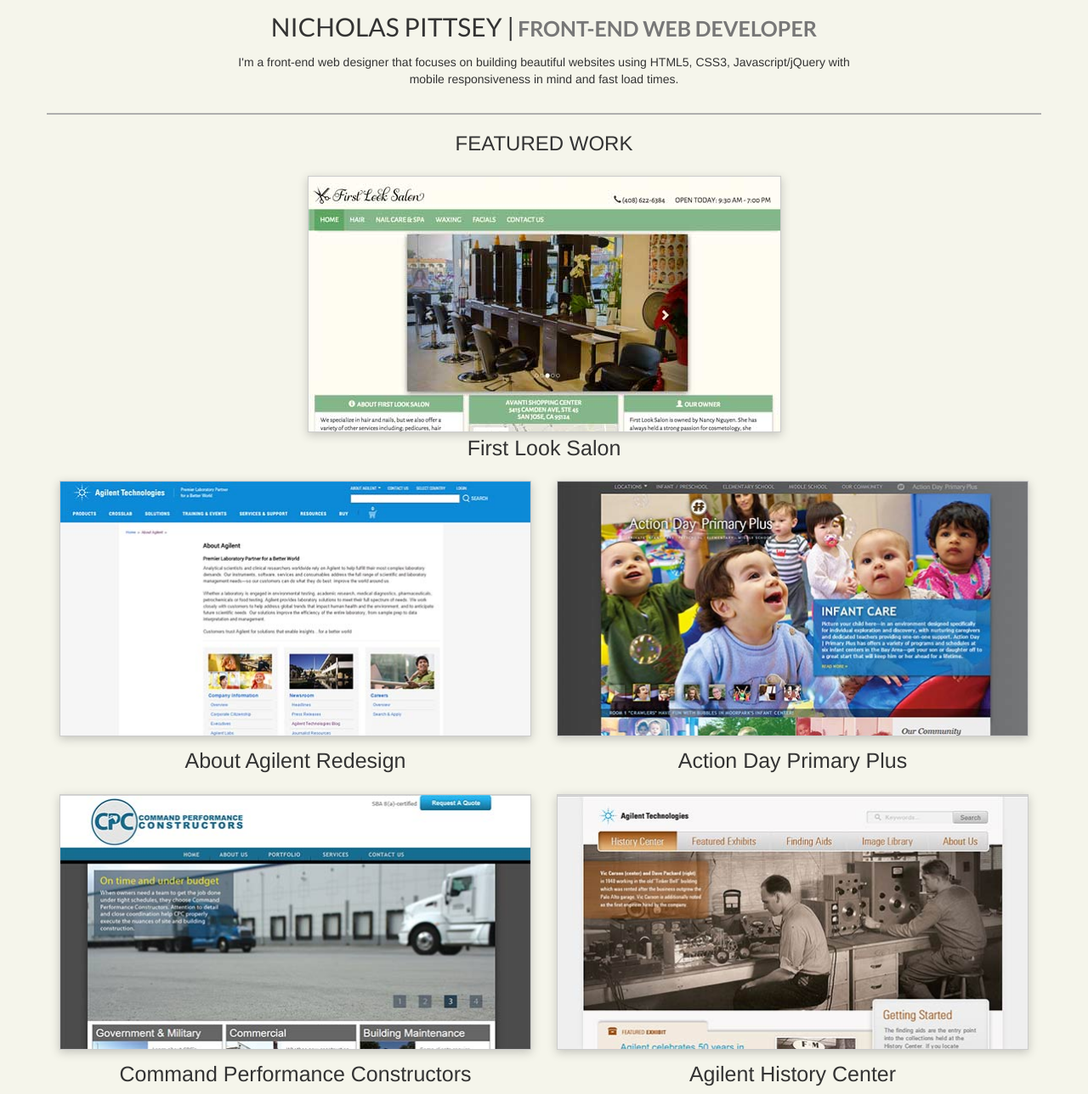
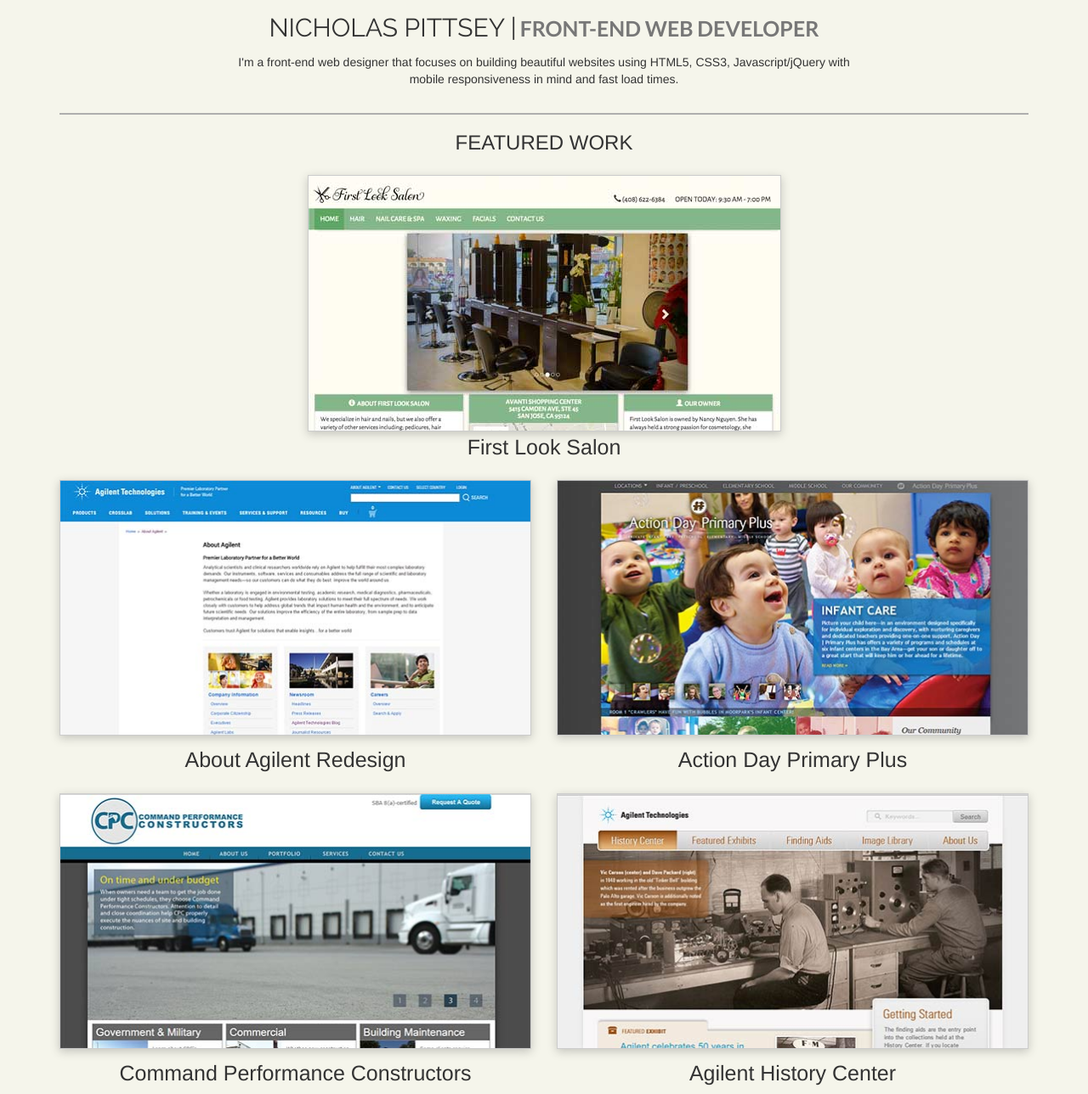
Before and after one commit to npittsey/Portfolio-Site, a plain HTML site: page index.html in a window 1280 px wide. Shown: the whole page at 85% size. Drawn offline with nearby package versions, Linux system fonts and the light colour scheme.

Commit message:
edits
fixed issues

```diff
--- a/css/style.css
+++ b/css/style.css
@@ -8,7 +8,7 @@
 }
 
 h1 {
-  font-family: 'Lato', serif !important;
+  font-family: 'Raleway', sans-serif;
   font-size: 30px !important;
   font-weight: normal;
   text-transform: uppercase;
@@ -49,7 +49,8 @@
   border-top: 2px solid #aeaeae;
 }
 
-ul,li { list-style-type: none;
+ul,
+li { list-style-type: none;
         list-style-position:inside;
         margin:0;
         padding:0; }
--- a/index.html
+++ b/index.html
@@ -2,44 +2,46 @@
 <html lang="en">
 <head>
   <title>Nicholas Pittsey Portfolio</title>
-  <meta http-equiv="Content-Type" content="text/html; charset=utf-8" />
-  <meta name="viewport" content="width=device-width, intitial-scake=1">
-  <script type="text/javascript" src="chrome-extension://bfbmjmiodbnnpllbbbfblcplfjjepjdn/js/injected.js"></script>
+  <meta charset="utf-8">
+  <meta name="viewport" content="width=device-width, initial-scale=1">
   <script type="text/javascript" src="js/jquery-2.1.4.js"></script>
   <script type="text/javascript" src="js/bootstrap.min.js"></script>
   <link href="css/bootstrap.css" rel="stylesheet" type="text/css">
   <link href="css/style.css" rel="stylesheet" type="text/css">
   <link href='https://fonts.googleapis.com/css?family=Lato:400,700' rel='stylesheet' type='text/css'>
+  <link href='https://fonts.googleapis.com/css?family=Raleway' rel='stylesheet' type='text/css'>
   <link rel="shortcut icon" href="/favicon.ico" type="image/x-icon">
   <link rel="icon" href="/favicon.ico" type="image/x-icon">
-  <script src="https://ajax.googleapis.com/ajax/libs/jquery/2.1.4/jquery.min.js"></script>
 </head>
   <body>
 
-<div class="top-header text-center">
-    <h1 class="title-super text-thin">Nicholas Pittsey |</h1>
-    <h2> Front-End Web Developer</h2>
-</div>
   <div class="container">
-    <div class="row top-padding">
-      <div class="col-md-2 text-center"> </div>
-      <div class="col-md-8 text-center text-large">
-        <p>I'm a front-end web designer that focuses on building beautiful websites using HTML5, CSS3, Javascript/jQuery with mobile responsiveness in mind and fast load times.</p>
+    <header class="top-header text-center">
+      <div class="row">
+        <div class="col-md-1"></div>
+        <div class="col-md-10">
+          <h1 class="title-super text-thin">Nicholas Pittsey |</h1>
+          <h2> Front-End Web Developer</h2>
+        </div>
+        <div class="col-md-1"></div>
       </div>
       <div class="row">
-          <div class="col-md-12">
-            <hr>
-          </div>
+        <div class="col-md-2"></div>
+        <div class="col-md-8">
+          <p>I'm a front-end web designer that focuses on building beautiful websites using HTML5, CSS3, Javascript/jQuery with mobile responsiveness in mind and fast load times.</p>
+        </div>
+        <div class="col-md-2"></div>
       </div>
-      <div class="col-md-2 text-center"> </div>
-    </div>
+        <hr>
+    </header>
+
     <div class="row">
       <div class="col-md-12">
         <h3>Featured Work</h3>
       </div>
     </div>
     <div class="row pdescription bottom-buffer">
-      <div class="col-md-12">
+      <article class="col-md-12">
         <input class="img-responsive img-center img-style center-single" type="image" src="images/fs-full-thumb.jpg" data-toggle="modal" data-target="#project0" alt="first look salon" />
       <h4>First Look Salon</h4>
       <!-- Modal -->
@@ -59,11 +61,11 @@
           </div>
         </div>
       </div>
-    </div>
+    </article>
     </div>
 
     <div class="row pdescription bottom-buffer">
-      <div class="col-md-6 img-mb">
+      <article class="col-md-6 img-mb">
           <input class="img-responsive img-center img-style" type="image" src="images/aa-full-thumb.jpg" data-toggle="modal" data-target="#project1" alt="about agilent" />
         <h4>About Agilent Redesign</h4>
 
@@ -84,9 +86,9 @@
             </div>
           </div>
         </div>
-      </div>
+      </article>
 
-      <div class="col-md-6 img-mb">
+      <article class="col-md-6 img-mb">
         <input class="img-responsive img-center img-style" type="image" src="images/adpp-full-thumb.jpg" data-toggle="modal" data-target="#project2" alt="action day primary plus" />
         <h4>Action Day Primary Plus</h4>
 
@@ -107,11 +109,11 @@
             </div>
           </div>
         </div>
-      </div>
+      </article>
     </div>
 
   <div class="row pdescription bottom-row">
-    <div class="col-md-6 img-mb">
+    <article class="col-md-6 img-mb">
       <input class="img-responsive img-center img-style" type="image" src="images/cpc-full-thumb.jpg" data-toggle="modal" data-target="#project3" alt="cpc constructors" />
       <h4>Command Performance Constructors</h4>
 
@@ -132,9 +134,9 @@
           </div>
         </div>
       </div>
-    </div>
+    </article>
 
-    <div class="col-md-6 img-mb">
+    <article class="col-md-6 img-mb">
       <input class="img-responsive img-center img-style" type="image" src="images/ahc-full-thumb.jpg" data-toggle="modal" data-target="#project4" alt="agilent history center"/>
       <h4>Agilent History Center</h4>
 
@@ -155,7 +157,7 @@
           </div>
         </div>
       </div>
-    </div>
+    </article>
   </div>
 </div>
 
```
Also changed, not shown: css/style.min.css.
